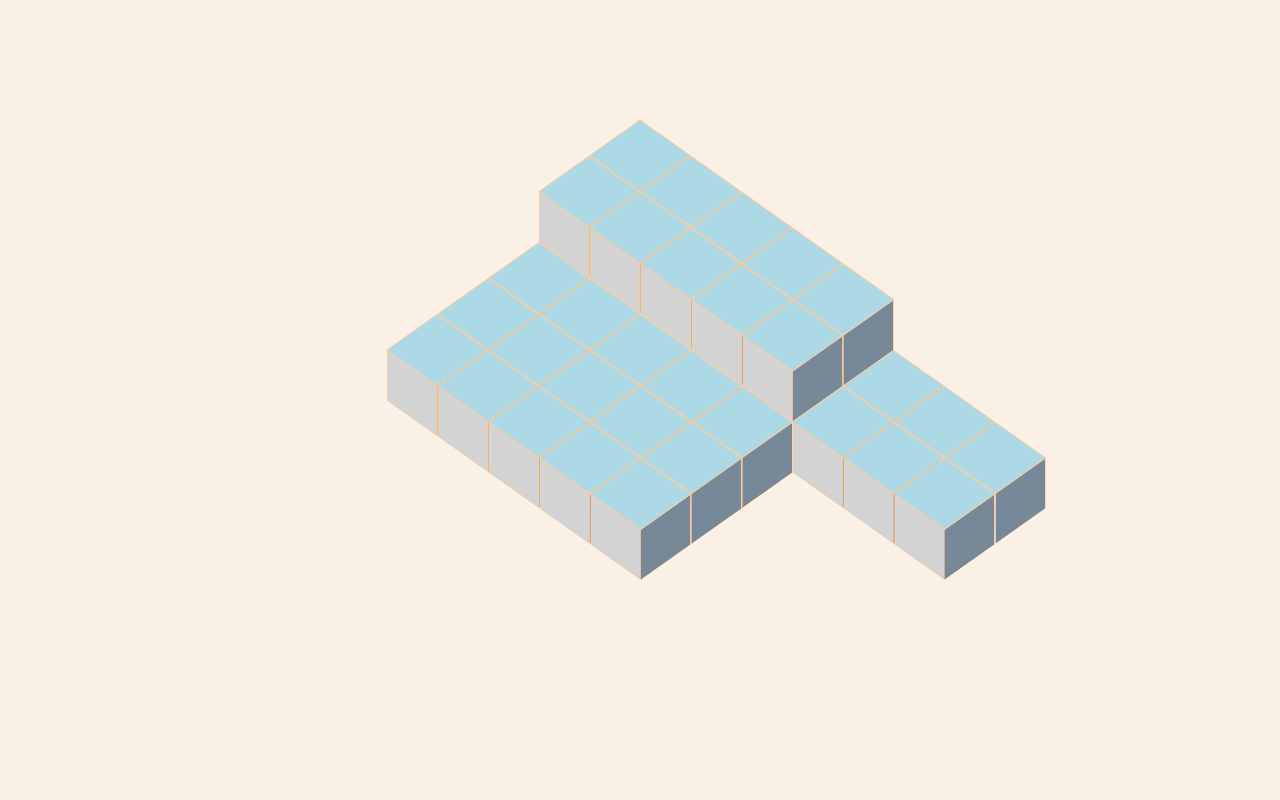
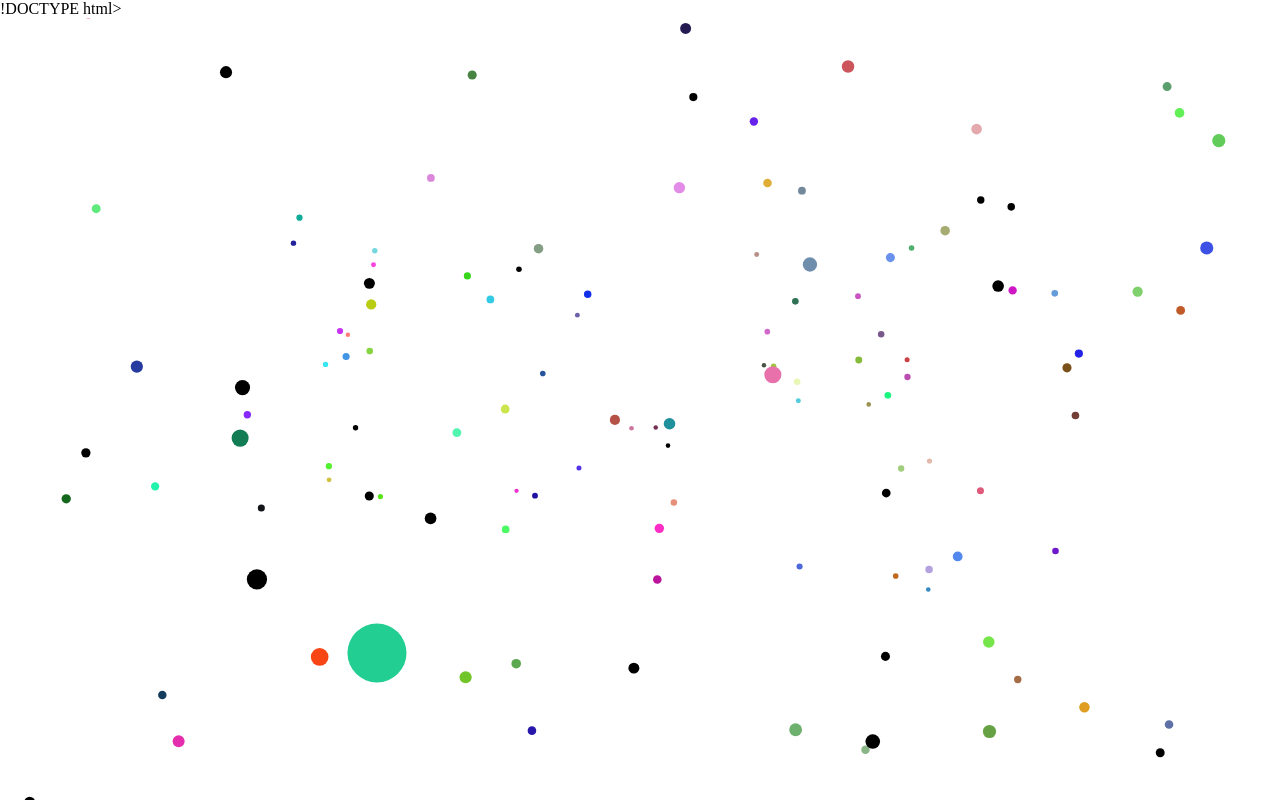
Before and after one commit to vanknight/vanknight.github.io, a plain HTML site: page index.html in a window 1280 px wide. Drawn offline with nearby package versions, Linux system fonts and the light colour scheme.

Commit message:
Update index.html
2019-08-26

```diff
--- a/index.html
+++ b/index.html
@@ -1,303 +1,155 @@
-<!DOCTYPE html>
-<html lang="zh">
+!DOCTYPE html>
+<html lang="en">
 
 <head>
   <meta charset="UTF-8">
   <title>Document</title>
-    <script src="../lib/JQuery-1.11.1.js"></script>
-    <script src="../lib/jquery.easing.1.3.js"></script>
+</head>
 <style>
   * {
+    margin: 0px;
     padding: 0px;
-            margin: 0px;
-            font-family: "Comfortaa,'微软雅黑'";
+    outline: none;
+    border: 0;
   }
 
   html,
   body {
+    position: absolute;
+    top: 0%;
+    left: 0%;
+    bottom: 0%;
+    right: 0%;
+    overflow: hidden;
+  }
+
+  .canvas {
     width: 100%;
     height: 100%;
-            padding: 0px;
-            margin: 0px;
   }
+</style>
 
-        #bg {
-            width: 100%;
-            height: 100%;
-            background-color: linen;
+<body>
+  <canvas id="canvas"></canvas>
+</body>
+<script>
+  function color16(){
+    var r = Math.floor(Math.random()*256);
+		var g = Math.floor(Math.random()*256);
+		var b = Math.floor(Math.random()*256);
+		var color = '#'+r.toString(16)+g.toString(16)+b.toString(16);
+		return color;
   }
+  function ThreeD(id) {
+    this.cvs = document.getElementById(id);
+    this.ctx = this.cvs.getContext("2d");
+    this.clientWidth = this.cvs.width;
+    this.clientHeight = this.cvs.height;
+    this.counts = 200;
+    this.domArr = [];
+    this.init();
+  }
+  ThreeD.prototype = {
+    resize: function () {
+      let width = document.body.clientWidth;
+      let height = document.body.clientHeight;
+      this.cvs.width = width;
+      this.cvs.height = height;
+      this.clientWidth = this.cvs.width;
+      this.clientHeight = this.cvs.height;
+    },
+    clear: function () {
+      this.ctx.clearRect(0, 0, this.clientWidth, this.clientHeight);
+    },
+    intiDomArr: function () {
+      var centralX = this.clientWidth / 2,
+        centralY = this.clientHeight / 2;
+      var that = this;
+      for (var i = 0; i < this.counts; i++) {
+        var color = color16();
+        let circle = new Circle({
+          ctx: that.ctx,
+          visibility: 300,
+          posx: Math.random() * this.clientWidth - centralX,
+          posy:  Math.random() * this.clientHeight - centralY,
+          posz: Math.random() * 500,
+          size: 10,
+          speed: Math.random()*5,
+          centralx: centralX,
+          centraly: centralY,
+          r: 5,
+          color: color
+        });
 
-        .point {
-            /*display: inline-block;*/
-            position: absolute;
-            width: 25px;
-            height: 25px;
-            /*margin: 2.5px;*/
-            border-radius: 50%;
-            background-color: rgba(255, 255, 255, 0.9);
-            border: 2.5px rgba(255, 255, 255, 0.8) solid;
-            animation: pot 2s infinite;
-            /*transition: all 2s;*/
+        this.domArr.push(circle);
+
       }
-
-        @keyframes pot {
-            0%,
-            10% {
-                background-color: rgba(255, 255, 255, 0.9);
-            }
-            30% {
-                background-color: rgba(255, 255, 255, 0.5)
-            }
-            50% {
-                background-color: rgba(255, 255, 255, 0.3)
-            }
-            70% {
-                background-color: rgba(255, 255, 255, 0.5)
-            }
-            100% {
-                background-color: rgba(255, 255, 255, 0.9);
+    },
+    render: function () {
+      this.clear();
+      this.domArr.forEach(function (el,index) {
+        el.draw();
+      })
+    },
+    animate: function () {
+      var that = this;
+      that.render();
+      window.requestAnimationFrame(function(){
+        that.animate();
+      })
+    },
+    init: function () {
+      var that = this;
+      this.resize();
+      window.addEventListener("resize", function () {
+        that.resize();
+      });
+      this.clear();
+      this.intiDomArr();
+      this.animate();
     }
   }
-
-        #canvas_1 {
-            width: 360px;
-            height: 216px;
-            position: absolute;
-            top: 50%;
-            left: 50%;
-            /*background-color: lightpink;*/
-            /*perspective: 500px;*/
-            transform-style: preserve-3d;
-            transform: rotateX(45deg) rotateY(0deg) rotateZ(45deg) translateY(71px)translateX(-0px);
-            z-index: 10;
+  function Circle(args) {
+    this.ctx = args['ctx'];
+    this.visibility = args['visibility'];
+    this.posx = args['posx'];
+    this.posy = args['posy'];
+    this.posz = args['posz'];
+    this.centralx = args['centralx'];
+    this.centraly = args['centraly'];
+    this.size = args['size'];
+    this.r = args['r'];
+    this.x = this.posx;
+    this.y = this.posy;
+    this.z = this.posz;
+    this.speed = args['speed'];
+    this.color = args['color'];
   }
-        /*放15个cube*/
-
-        #canvas_2 {
-            width: 360px;
-            height: 144px;
-            position: absolute;
-            top: 50%;
-            left: 50%;
-            /*background-color: lightpink;*/
-            /*perspective: 500px;*/
-            transform-style: preserve-3d;
-            transform: rotateX(45deg) rotateY(0deg) rotateZ(45deg) translateZ(72px) translateY(-108px);
+  Circle.prototype = {
+    projection: function () {
+      if (this.z > -this.visibility) {
+        var scale = this.visibility / (this.visibility + this.z);
+        this.x = this.centralx + this.posx * scale;
+        this.y = this.centraly + this.posy * scale;
+        this.size = this.r * scale;
+        this.z -= this.speed;
+      } else {
+        this.z = this.posz;
       }
-        /*放10个cube*/
-
-        #canvas_3 {
-            width: 216px;
-            height: 144px;
-            position: absolute;
-            top: 50%;
-            left: 50%;
-            /*background-color: lightpink;*/
-            z-index: 10;
-            /*perspective: 500px;*/
-            transform-style: preserve-3d;
-            transform: rotateX(45deg) rotateY(0deg) rotateZ(45deg) translateX(120px) translateZ(-26px) translateY(-122px);
-        }
-        /*放16个cube*/
-
-        .cube,
-        .cube:after,
-        .cube:before {
-            content: '';
-            width: 30px;
-            height: 30px;
-            position: absolute;
-            float: left;
-            padding: 20px;
-            transform-style: preserve-3d;
-            border: 1px solid #fc9;
-        }
-
-        .cube {
-            position: relative;
-            background-color: lightblue;
-            transform: translateZ(70px);
-        }
-
-        .cube:after {
-            /*display: none;*/
-            background-color: lightgrey;
-            transform: rotateX(90deg) translateX(-20px) translateZ(-15px) translateY(-35px);
-        }
-
-        .cube:before {
-            /*display: none;*/
-            background-color: lightslategray;
-            transform: rotateY(90deg) translateY(-20px) translateZ(15px) translateX(35px);
-        }
-    </style>
-</head>
-
-<body>
-    <div id="bg">
-        <!--<div id="point"></div>-->
-        <div id="canvas_1">
-            <div class="cube">
-                <a href=""></a>
-            </div>
-            <div class="cube">
-                <a href=""></a>
-            </div>
-            <div class="cube">
-                <a href=""></a>
-            </div>
-            <div class="cube">
-                <a href=""></a>
-            </div>
-            <div class="cube">
-                <a href=""></a>
-            </div>
-            <div class="cube">
-                <a href=""></a>
-            </div>
-            <div class="cube">
-                <a href=""></a>
-            </div>
-            <div class="cube">
-                <a href=""></a>
-            </div>
-            <div class="cube">
-                <a href=""></a>
-            </div>
-            <div class="cube">
-                <a href=""></a>
-            </div>
-            <div class="cube">
-                <a href=""></a>
-            </div>
-            <div class="cube">
-                <a href=""></a>
-            </div>
-            <div class="cube">
-                <a href=""></a>
-            </div>
-            <div class="cube">
-                <a href=""></a>
-            </div>
-            <div class="cube">
-                <a href=""></a>
-            </div>
-        </div>
-        <div id="canvas_2">
-            <div class="cube">
-                <a href=""></a>
-            </div>
-            <div class="cube">
-                <a href=""></a>
-            </div>
-            <div class="cube">
-                <a href=""></a>
-            </div>
-            <div class="cube">
-                <a href=""></a>
-            </div>
-            <div class="cube">
-                <a href=""></a>
-            </div>
-            <div class="cube">
-                <a href=""></a>
-            </div>
-            <div class="cube">
-                <a href=""></a>
-            </div>
-            <div class="cube">
-                <a href=""></a>
-            </div>
-            <div class="cube">
-                <a href=""></a>
-            </div>
-            <div class="cube">
-                <a href=""></a>
-            </div>
-        </div>
-        <div id="canvas_3">
-            <div class="cube">
-                <a href=""></a>
-            </div>
-            <div class="cube">
-                <a href=""></a>
-            </div>
-            <div class="cube">
-                <a href=""></a>
-            </div>
-            <div class="cube">
-                <a href=""></a>
-            </div>
-            <div class="cube">
-                <a href=""></a>
-            </div>
-            <div class="cube">
-                <a href=""></a>
-            </div>
-        </div>
-    </div>
-</body>
-<script>
-    function cvs_style() {
-        for (var i = 1; i <= 2; i++) {
-            var cvs_i = document.getElementById("canvas_" + i);
-            cvs_i.style.marginLeft = -(parseInt(cvs_i.clientWidth) / 2) + "px";
-            cvs_i.style.marginTop = -(parseInt(cvs_i.clientHeight) / 2) + "px";
+    },
+    draw: function () {
+      this.projection();
+      this.ctx.save();
+      this.ctx.fillStyle = this.color;
+      this.ctx.translate(this.x, this.y);
+      this.ctx.beginPath();
+      this.ctx.arc(-this.r, -this.r, this.size, Math.PI * 2, false);
+      this.ctx.closePath();
+      this.ctx.fill();
+      this.ctx.restore();
     }
   }
-    var timer = null;
-    var timer_2 = null;
-    var a = [];
-    var cubeArr = document.getElementsByClassName("cube");
-    // 24 - cube ---- 10 - cube
-
-    for (var i = 0; i < cubeArr.length; i++) {
-        cubeArr[i].hax = false;
-        a[i] = cubeArr[i].getElementsByTagName("a")[0];
-        a[i].href = "javascript:void(0)";
-        a[i].index = i;
-        a[i].className = "point";
-        a[i].style.display = "none";
-    }
-
-    function cube_up() {
-        for (var i = 0; i < cubeArr.length; i++) {
-            // if (i > 15 && i < 31) {
-            if (cubeArr[i].getElementsByClassName("point")[0].style.display == "inline-block") {
-                cubeArr[i].style.cssText = "transform:translateZ(141px);transition:transform 1.5s";
-            }
-        }
-    }
-
-    function try_func(obj) {
-        if (obj.style.display == "inline-block") {
-            obj.parentNode.style.cssText = "transform:translateZ(71px);transition:transform 1s";
-        }
-    }
-
-    function change_id(obj) {
-        for (var i = 0; i < cubeArr.length; i++) {
-            a[i].style.display = "none";
-        }
-        obj.getElementsByClassName("point")[0].style.display = "inline-block";
-        cube_up();
-    }
-
-    window.onload = function() {
-        cvs_style();
-        for (var i = 0; i < cubeArr.length; i++) {
-            cubeArr[i].onmousedown = function(e) {
-
-                if (this.getElementsByClassName("point")[0].style.display == "inline-block") {
-                    // console.log("a");
-                    this.style.cssText = "transform:translateZ(71px);transition:transform 1s";
-                    this.getElementsByClassName("point")[0].style.display = "none";
-                } else {
-                    change_id(this);
-                }
-            }
-        }
-    }
+  var td = new ThreeD('canvas');
 </script>
 
 </html>
```
Lines whose indentation alone changed are shown as unchanged.
